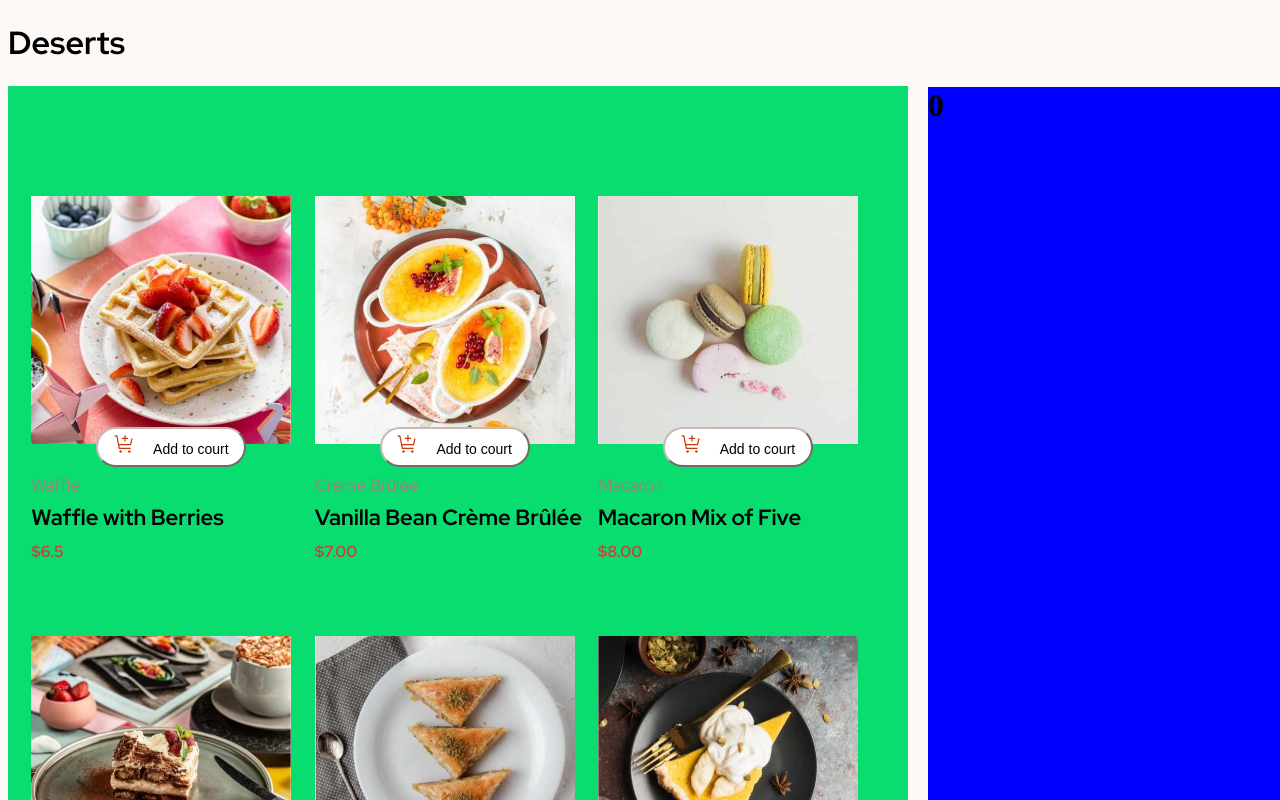
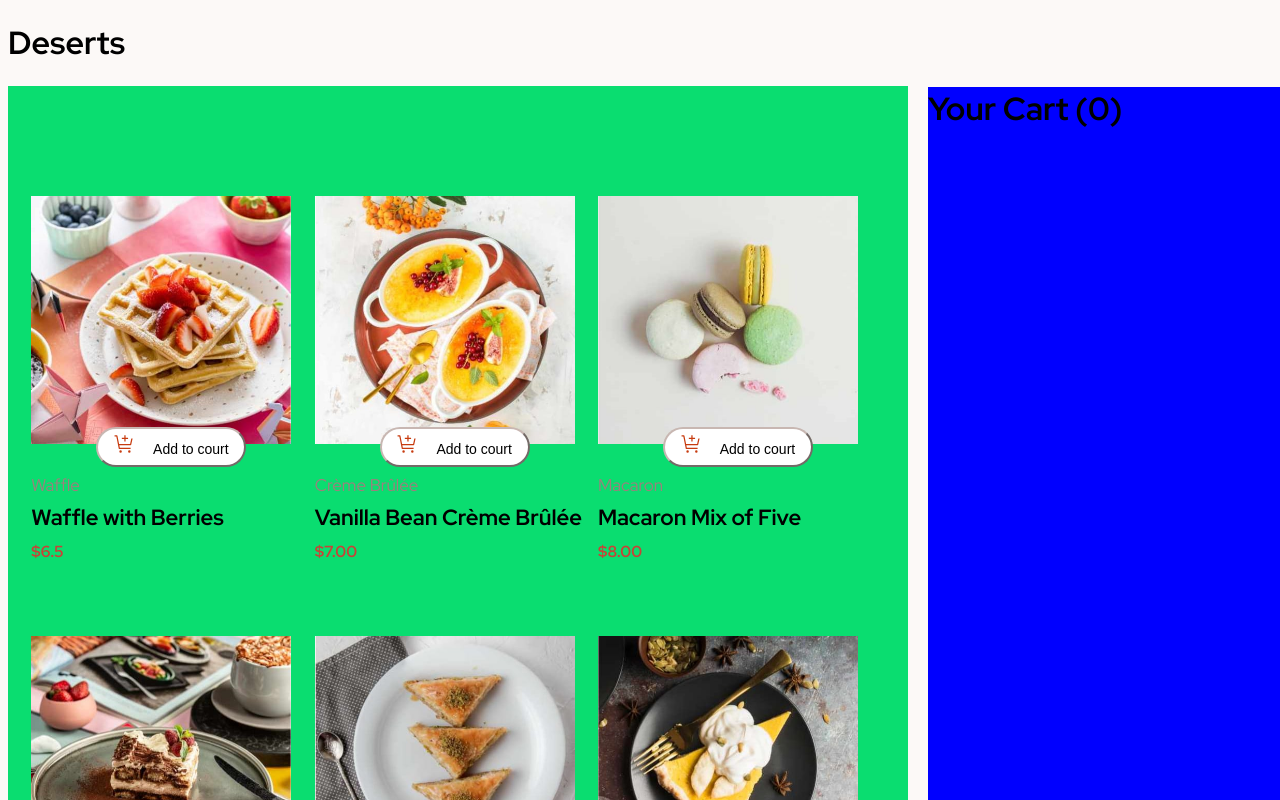
Before and after one commit to SabaMinadze/product-list-with-cart-main, a React (Vite) app: page / in a window 1280 px wide. Shown: the top 800 px of the page. Built offline with nearby package versions, Linux system fonts and the light colour scheme.

Commit message:
Add code

```diff
--- a/src/App.css
+++ b/src/App.css
@@ -3,7 +3,6 @@
 
 .txt{
   font-family: 'Red Hat Display', sans-serif;
-
 }
 
 .mainBody{
@@ -18,3 +17,7 @@
   margin-left: 920px;
   transform: translateY(-1380px);
 }
+
+.txt2{
+  font-family: 'Red Hat Display', sans-serif;
+}
--- a/src/App.tsx
+++ b/src/App.tsx
@@ -29,7 +29,7 @@ function App() {
 
 
       <div className="answer">
-        <h1>{count}</h1>
+        <h1 className="txt2">Your Cart ({count})</h1>
       </div>
 
       <center><div className="attribution">
```
